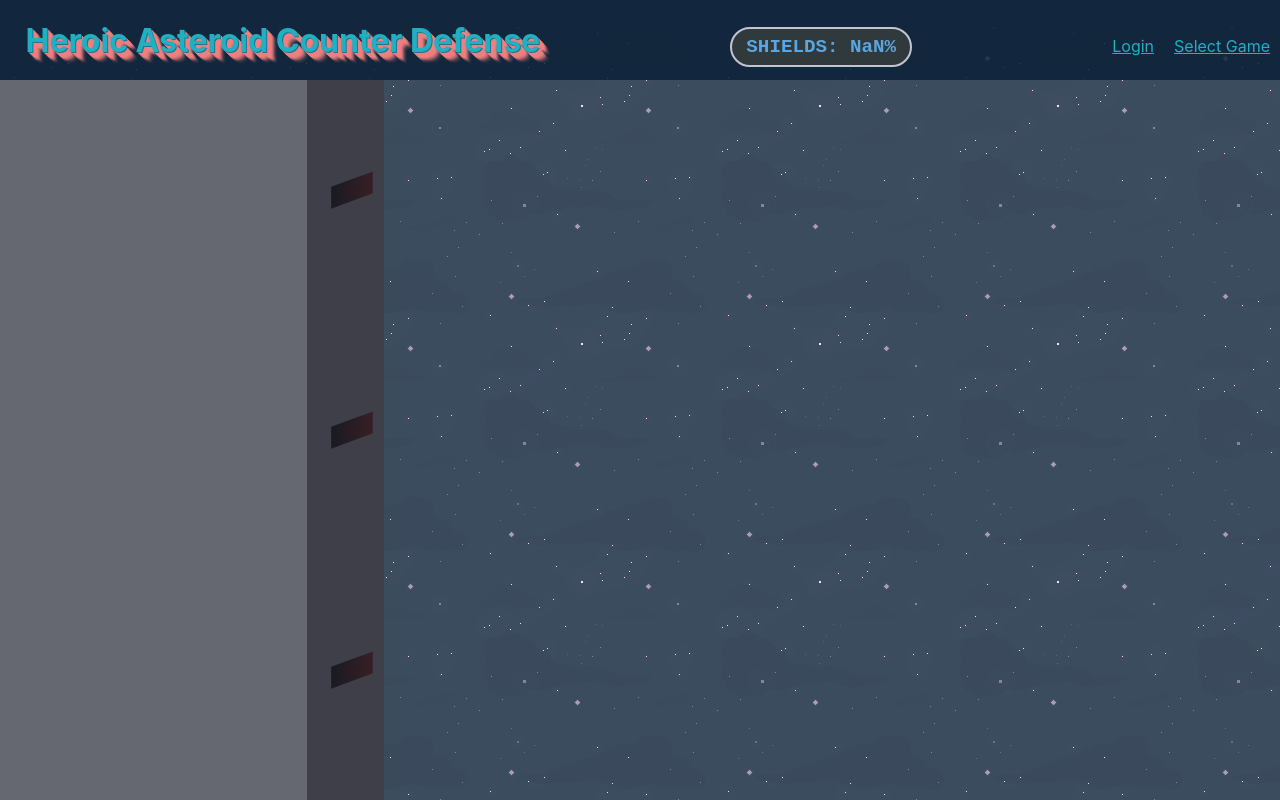
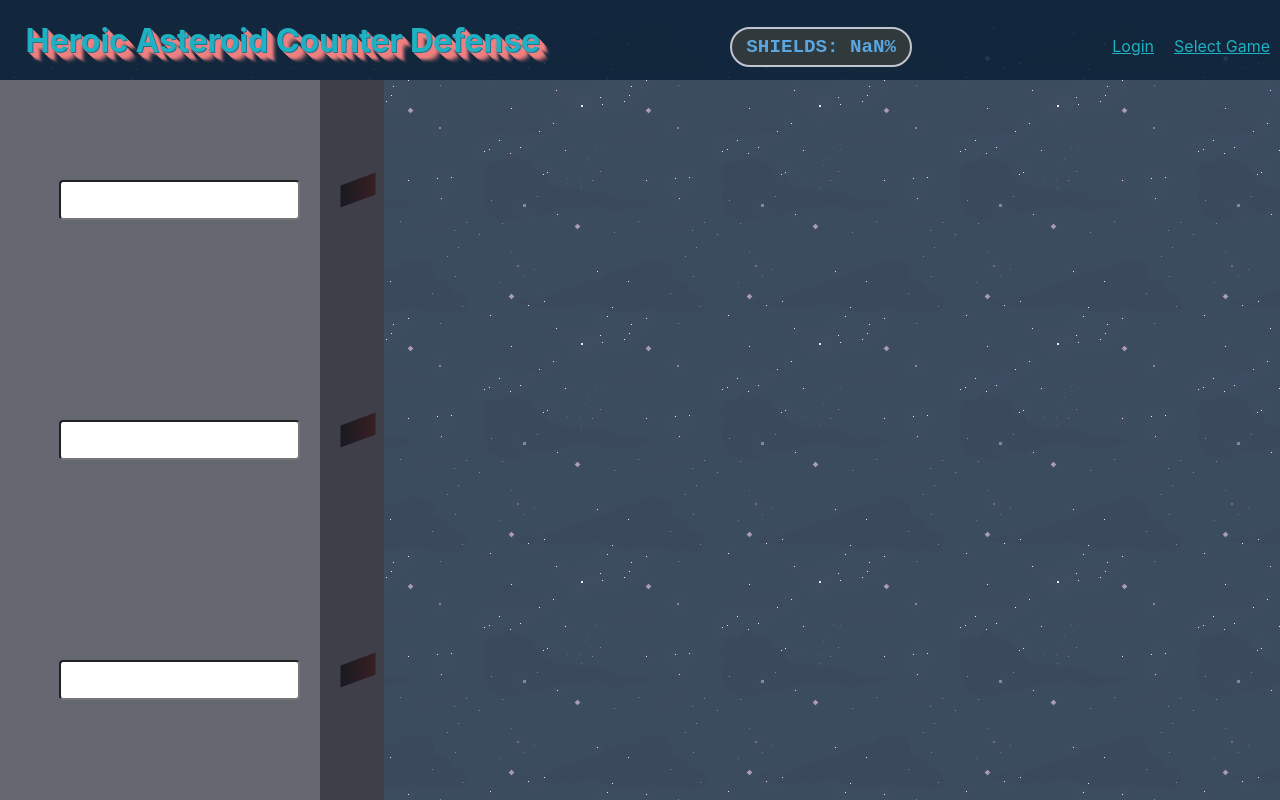
Before and after one commit to daleinen7/heroic-asteroid-counter-defense, a React (Create React App) app: page / in a window 1280 px wide. Built offline with nearby package versions, Linux system fonts and the light colour scheme.

Commit message:
add inputs

```diff
--- /dev/null
+++ b/src/components/CodeInput/index.jsx
@@ -0,0 +1,28 @@
+import styled from 'styled-components';
+
+export default function CodeInput() {
+  const StyledForm = styled.form`
+    input {
+      margin-left: 0.5em;
+      height: 1.05em;
+      width: 100%;
+      border-radius: 4px;
+      color: green;
+      /* font-family: PressStart2P-Regular; */
+      resize: none;
+      padding: 0.7em;
+      font-size: 0.9em;
+      line-height: 1.2em;
+      &:focus {
+        outline: none;
+      }
+    }
+  `;
+  return(
+    <StyledForm>
+      <input type="text"
+
+      />
+    </StyledForm>
+  )
+}
--- a/src/components/Station/index.jsx
+++ b/src/components/Station/index.jsx
@@ -1,4 +1,5 @@
 
+import CodeInput from '../CodeInput';
 import styled from 'styled-components';
 
 export default function Station(props) {
@@ -10,6 +11,14 @@ export default function Station(props) {
     justify-content: flex-end;
     background: rgb(101, 104, 113);
     z-index: -1;
+  `;
+
+  const StationSide = styled.div`
+    display: flex;
+    flex-direction: column;
+    justify-content: space-around;
+    width: 100%;
+    align-items: center;
   `;
 
   const StationFront = styled.div`
@@ -55,6 +64,11 @@ export default function Station(props) {
 
   return(
     <StyledDiv>
+      <StationSide>
+        <CodeInput/>
+        <CodeInput/>
+        <CodeInput/>
+      </StationSide>
       <StationFront>
         <LaserPort>
           <LaserBeam style={ props.firing && props.focused === 0 ? {display: "block"} : {display:"none"}}/>
```
